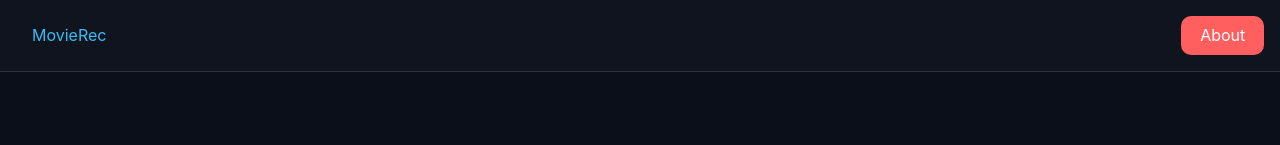
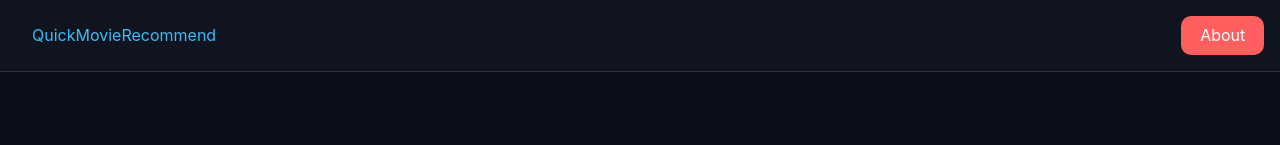
Before and after one commit to yogeshdevnani/movie-recommendation-app, a React (Vite) app: page / in a window 1280 px wide. Shown: the top 145 px of the page. Built offline with nearby package versions, Linux system fonts and the light colour scheme.

Commit message:
update app-name to working title

```diff
--- a/src/components/Navbar/Navbar.jsx
+++ b/src/components/Navbar/Navbar.jsx
@@ -5,7 +5,7 @@
   return (
     <nav className="navbar">
       <div>
-        <Link to="/">MovieRec</Link>
+        <Link to="/">QuickMovieRecommend</Link>
       </div>
       <div>
         <Link to="/about" className="btn-about">About</Link>
```
